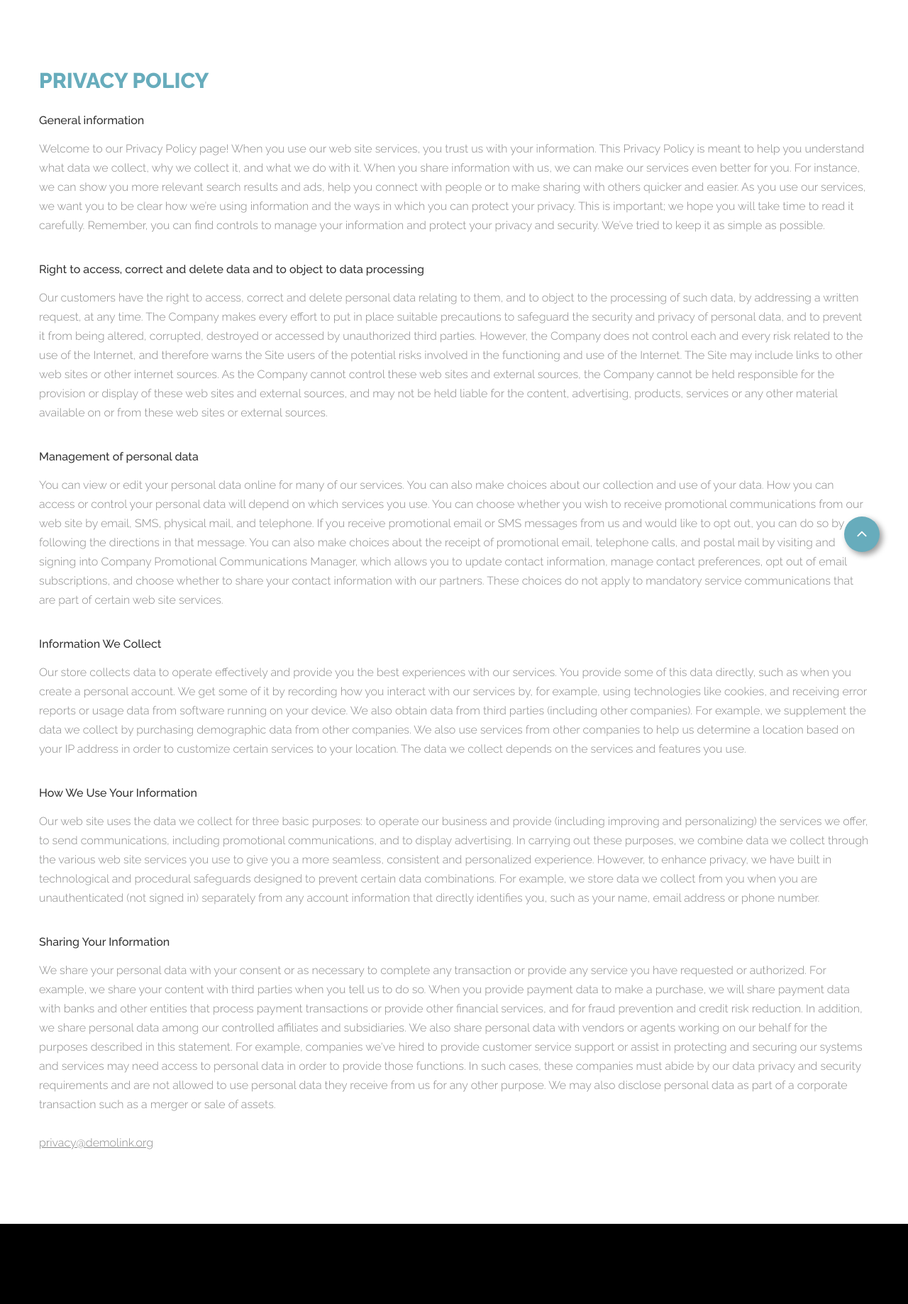
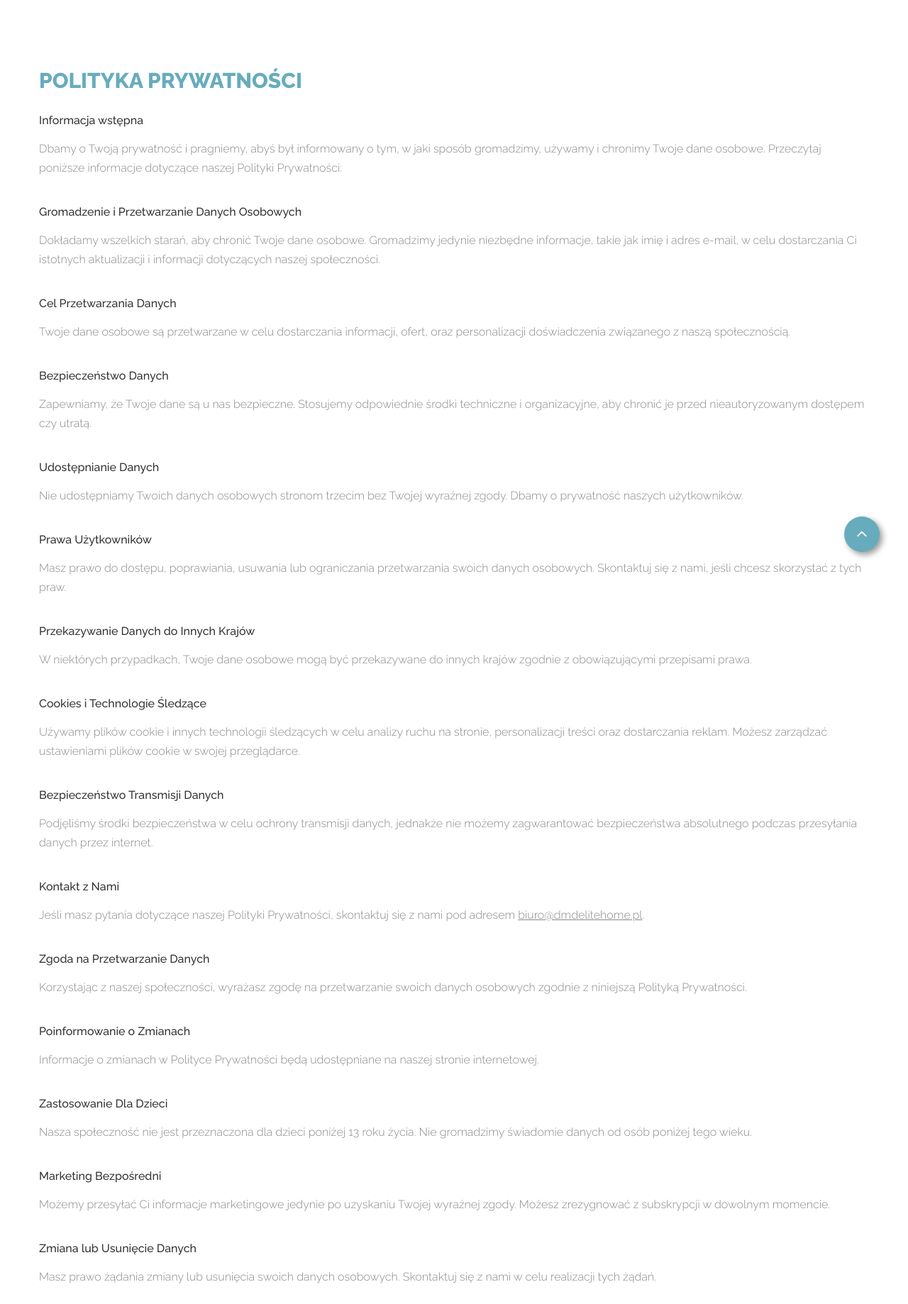
Before and after one commit to informatykdmd/dmdelitehome, a Flask app: template templates/privacy-pl.html in a window 1280 px wide. Shown: the part 82-1920 px from the top of the page at 71% size. Run offline with Flask 2, Linux system fonts and the light colour scheme; the template is opened without the code that fills it, so the values that code supplies are empty; some libraries are stand-ins or nearby versions.

Commit message:
elitehome

```diff
--- a/templates/base.html
+++ b/templates/base.html
@@ -186,9 +186,9 @@
                     <div class="copyright padding-y-standard">
                         DMD ELITEHOME ©<span>&nbsp;</span><span class="copyright-year"></span><span>.&nbsp;</span>
                         <a class="link-white" href="/privacy-pl">Polityka prywatności</a><span>&nbsp;|&nbsp;</span>
-                        <a class="link-white" href="/privacy-pl">Zasady korzystania z witryny</a><span>&nbsp;|&nbsp;</span>
-                        <a class="link-white" href="/privacy-pl">FAQ’s</a><span>&nbsp;|&nbsp;</span>
-                        <a class="link-white" href="/privacy-pl">Pomoc</a><span>&nbsp;|&nbsp;</span>
+                        <a class="link-white" href="/rulez-pl">Zasady korzystania z witryny</a><span>&nbsp;|&nbsp;</span>
+                        <a class="link-white" href="/faq-pl">FAQ’s</a><span>&nbsp;|&nbsp;</span>
+                        <a class="link-white" href="/help-pl">Pomoc</a>
                     </div>
                 </div>
             </footer>
--- a/templates/privacy-pl.html
+++ b/templates/privacy-pl.html
@@ -3,92 +3,92 @@
 {% block content %}
 <section class="well-2">
     <div class="container">
-      <h3 class="text-primary">Privacy Policy</h3>
+      <h3 class="text-primary">Polityka Prywatności</h3>
       <dl class="terms-list">
-        <dt class="heading-6">General information</dt>
+        <dt class="heading-6">Informacja wstępna</dt>
         <dd>
-          Welcome to our Privacy Policy page! When you use our web site services, you trust us with your
-          information. This Privacy Policy is meant to help you understand what data we collect, why we
-          collect it, and what we do with it. When you share information with us, we can make our services
-          even better for you. For instance, we can show you more relevant search results and ads, help
-          you connect with people or to make sharing with others quicker and easier. As you use our
-          services, we want you to be clear how we’re using information and the ways in which you can
-          protect your privacy. This is important; we hope you will take time to read it carefully.
-          Remember, you can find controls to manage your information and protect your privacy and
-          security. We’ve tried
-          to keep it as simple as possible.
+          Dbamy o Twoją prywatność i pragniemy, abyś był informowany o tym, w jaki sposób gromadzimy,
+          używamy i chronimy Twoje dane osobowe. Przeczytaj poniższe informacje dotyczące naszej
+          Polityki Prywatności:
         </dd>
-        <dt class="heading-6">Right to access, correct and delete data and to object to data processing</dt>
+        <dt class="heading-6">Gromadzenie i Przetwarzanie Danych Osobowych</dt>
         <dd>
-          Our customers have the right to access, correct and delete personal data relating to them, and
-          to object to the processing of such data, by addressing a written request, at any time. The
-          Company makes every effort to put in place suitable precautions to safeguard the security and
-          privacy of personal data, and to prevent it from being altered, corrupted, destroyed or accessed
-          by unauthorized third parties. However, the Company does not control each and every risk related
-          to the use of the Internet, and therefore warns the Site users of the potential risks involved
-          in the functioning and use of the Internet. The Site may include links to other web sites or
-          other internet sources. As the Company cannot control these web sites and external sources, the
-          Company cannot be held responsible for the provision or display of these web sites and external
-          sources, and may not be held liable for the content, advertising, products, services or any
-          other material available on or from these web sites or external sources.
+          Dokładamy wszelkich starań, aby chronić Twoje dane osobowe. Gromadzimy jedynie niezbędne
+          informacje, takie jak imię i adres e-mail, w celu dostarczania Ci istotnych aktualizacji
+          i informacji dotyczących naszej społeczności.
         </dd>
-        <dt class="heading-6">Management of personal data</dt>
+        <dt class="heading-6">Cel Przetwarzania Danych</dt>
         <dd>
-          You can view or edit your personal data online for many of our services. You can also make
-          choices about our collection and use of your data. How you can access or control your personal
-          data will depend on which services you use. You can choose whether you wish to receive
-          promotional communications from our web site by email, SMS, physical mail, and telephone. If you
-          receive promotional email or SMS messages from us and would like to opt out, you can do so by
-          following the directions in that message. You can also make choices about the receipt of
-          promotional email, telephone calls, and postal mail by visiting and signing into Company
-          Promotional Communications Manager, which allows you to update contact information, manage
-          contact preferences, opt out of email subscriptions, and choose whether to share your contact
-          information with our partners. These choices do not apply to mandatory service communications
-          that are part of certain web site services.
+          Twoje dane osobowe są przetwarzane w celu dostarczania informacji, ofert, oraz personalizacji
+          doświadczenia związanego z naszą społecznością.
         </dd>
-        <dt class="heading-6">Information We Collect</dt>
+        <dt class="heading-6">Bezpieczeństwo Danych</dt>
         <dd>
-          Our store collects data to operate effectively and provide you the best experiences with our
-          services. You provide some of this data directly, such as when you create a personal account.
-          We get some of it by recording how you interact with our services by, for example, using
-          technologies like cookies, and receiving error reports or usage data from software running on
-          your device. We also obtain data from third parties (including other companies). For example, we
-          supplement the data we collect by purchasing demographic data from other companies. We also use
-          services from other companies to help us determine a location based on your IP address in order
-          to customize certain services to your location. The data we collect depends on the services
-          and features you use.
+          Zapewniamy, że Twoje dane są u nas bezpieczne. Stosujemy odpowiednie środki techniczne
+          i organizacyjne, aby chronić je przed nieautoryzowanym dostępem czy utratą.
         </dd>
-        <dt class="heading-6">How We Use Your Information</dt>
+        <dt class="heading-6">Udostępnianie Danych</dt>
         <dd>
-          Our web site uses the data we collect for three basic purposes: to operate our business and
-          provide (including improving and personalizing) the services we offer, to send communications,
-          including promotional communications, and to display advertising. In carrying out these
-          purposes, we combine data we collect through the various web site services you use to give you a
-          more seamless, consistent and personalized experience. However, to enhance privacy, we have
-          built in technological and procedural safeguards designed to prevent certain data combinations.
-          For example, we store data we collect from you when you are unauthenticated (not signed in)
-          separately from any account information that directly identifies you, such as your name, email
-          address or phone number.
+          Nie udostępniamy Twoich danych osobowych stronom trzecim bez Twojej wyraźnej zgody. Dbamy
+          o prywatność naszych użytkowników.
         </dd>
-        <dt class="heading-6">Sharing Your Information</dt>
+        <dt class="heading-6">Prawa Użytkowników</dt>
         <dd>
-          We share your personal data with your consent or as necessary to complete any transaction or
-          provide any service you have requested or authorized. For example, we share your content with
-          third parties when you tell us to do so. When you provide payment data to make a purchase, we
-          will share payment data with banks and other entities that process payment transactions or
-          provide other financial services, and for fraud prevention and credit risk reduction. In
-          addition, we share personal data among our controlled affiliates and subsidiaries. We also share
-          personal data with vendors or agents working on our behalf for the purposes described in this
-          statement. For example, companies we've hired to provide customer service support or assist in
-          protecting and securing our systems and services may need access to personal data in order to
-          provide those functions. In such cases, these companies must abide by our data privacy and
-          security requirements and are not allowed to use personal data they receive from us for any
-          other purpose. We may also disclose personal data as part of a corporate transaction such as a
-          merger
-          or sale of assets.
+          Masz prawo do dostępu, poprawiania, usuwania lub ograniczania przetwarzania swoich danych
+          osobowych. Skontaktuj się z nami, jeśli chcesz skorzystać z tych praw.
+        </dd>
+        <dt class="heading-6">Przekazywanie Danych do Innych Krajów</dt>
+        <dd>
+          W niektórych przypadkach, Twoje dane osobowe mogą być przekazywane do innych krajów zgodnie
+          z obowiązującymi przepisami prawa.
+        </dd>
+        <dt class="heading-6">Cookies i Technologie Śledzące</dt>
+        <dd>
+          Używamy plików cookie i innych technologii śledzących w celu analizy ruchu na stronie,
+          personalizacji treści oraz dostarczania reklam. Możesz zarządzać ustawieniami plików cookie
+          w swojej przeglądarce.
+        </dd>
+        <dt class="heading-6">Bezpieczeństwo Transmisji Danych</dt>
+        <dd>
+          Podjęliśmy środki bezpieczeństwa w celu ochrony transmisji danych, jednakże nie możemy
+          zagwarantować bezpieczeństwa absolutnego podczas przesyłania danych przez internet.
+        </dd>
+        <dt class="heading-6">Kontakt z Nami</dt>
+        <dd>
+          Jeśli masz pytania dotyczące naszej Polityki Prywatności, skontaktuj się z nami pod
+          adresem <a class="underline" href="mailto:biuro@dmdelitehome.pl">biuro@dmdelitehome.pl</a>.
+        </dd>
+        <dt class="heading-6">Zgoda na Przetwarzanie Danych</dt>
+        <dd>
+          Korzystając z naszej społeczności, wyrażasz zgodę na przetwarzanie swoich danych osobowych
+          zgodnie z niniejszą Polityką Prywatności.
+        </dd>
+        <dt class="heading-6">Poinformowanie o Zmianach</dt>
+        <dd>
+          Informacje o zmianach w Polityce Prywatności będą udostępniane na naszej stronie internetowej.
+        </dd>
+        <dt class="heading-6">Zastosowanie Dla Dzieci</dt>
+        <dd>
+          Nasza społeczność nie jest przeznaczona dla dzieci poniżej 13 roku życia. Nie gromadzimy
+          świadomie danych od osób poniżej tego wieku.
+        </dd>
+        <dt class="heading-6">Marketing Bezpośredni</dt>
+        <dd>
+          Możemy przesyłać Ci informacje marketingowe jedynie po uzyskaniu Twojej wyraźnej zgody.
+          Możesz zrezygnować z subskrypcji w dowolnym momencie.
+        </dd>
+        <dt class="heading-6">Zmiana lub Usunięcie Danych</dt>
+        <dd>
+          Masz prawo żądania zmiany lub usunięcia swoich danych osobowych. Skontaktuj się
+          z nami w celu realizacji tych żądań.
+        </dd>
+        <dt class="heading-6">Ważne Informacje Prawne</dt>
+        <dd>
+          Niniejsza Polityka Prywatności jest częścią naszych Warunków Korzystania.
+          Zapoznaj się również z nimi.
         </dd>
       </dl>
-      <p><a class="underline" href="mailto:#">privacy@demolink.org</a></p>
+      <p><a class="underline" href="mailto:biuro@dmdelitehome.pl">biuro@dmdelitehome.pl</a></p>
     </div>
 </section>
 {% endblock %}
```
Also changed, not shown: run.py (+52 -0 lines), templates/faq-en.html (added, +49 -0 lines), templates/faq-pl.html (added, +50 -0 lines), templates/help-en.html (added, +46 -0 lines), templates/help-pl.html (added, +46 -0 lines), templates/privacy-en.html (added, +94 -0 lines), templates/ruzlez-en.html (added, +63 -0 lines), templates/ruzlez-pl.html (added, +63 -0 lines).
